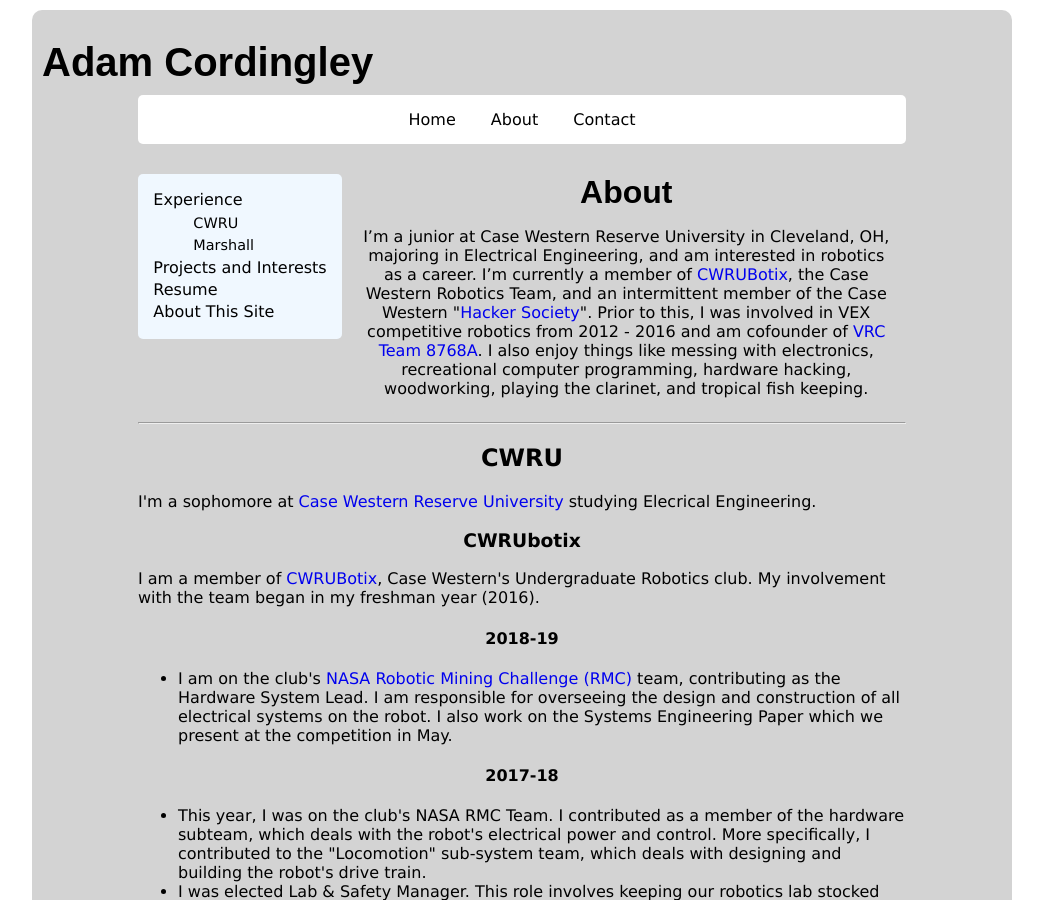
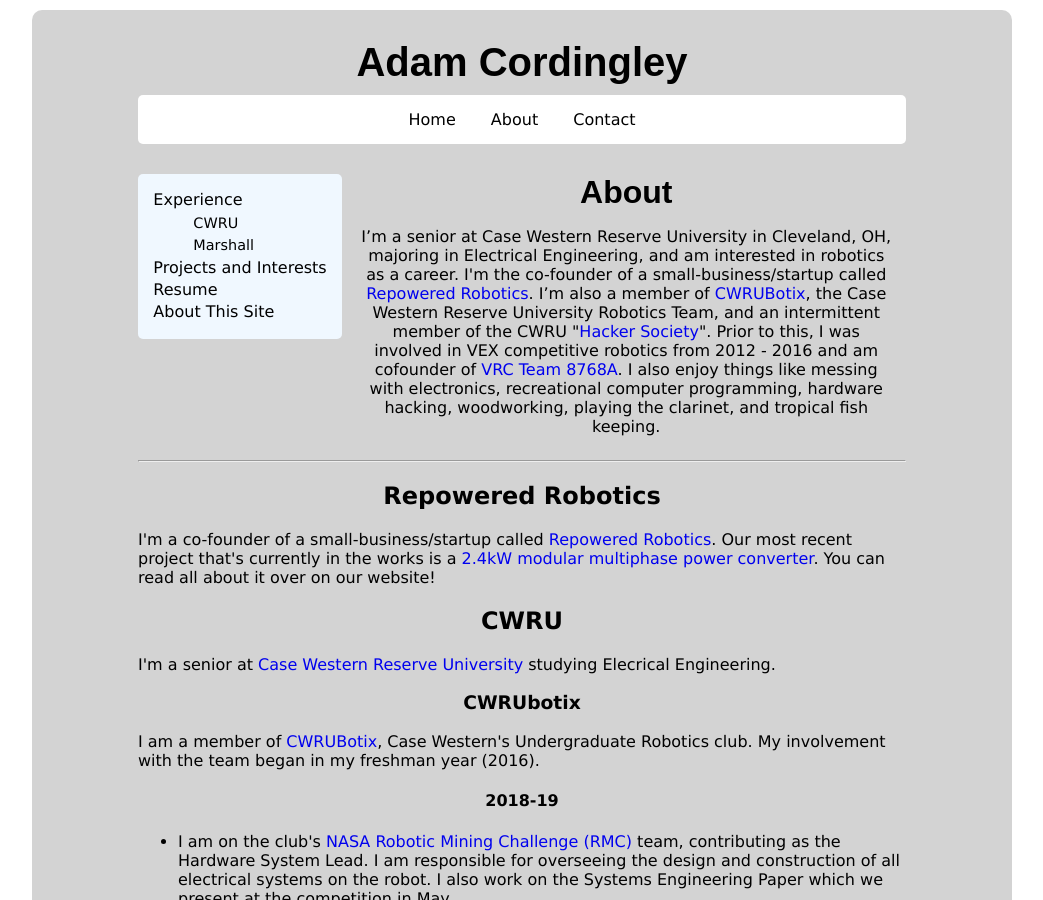
Before and after one commit to AdamC19/AdamC19.github.io, a Jekyll site: the page built from about.html, in a window 1280 px wide and 900 px high. Shown: the whole window, without its empty margins (118-1161 px from the left). Built offline with Jekyll 4.4.1, drawn with Linux system fonts in a browser that asks for light colours; comment, search, counter and statistics services are not loaded.

Commit message:
Update about and fix about.html layout

```diff
--- a/_layouts/about.html
+++ b/_layouts/about.html
@@ -6,7 +6,7 @@
 <body>
 	<div id="backdrop" class="center">
 		<!--<img src="img/web_header.png">-->
-		<h1 id="header">Adam Cordingley</h1>
+		<h1 class="center-all" id="header">Adam Cordingley</h1>
 		{% include default-nav.html %}
 
 		<div id="content" class="center">
--- a/about.html
+++ b/about.html
@@ -19,15 +19,20 @@
 <div class="center-about">
 	<h1 id="top" class="center-all">{{ page.title }}</h1>
 
-	<p class="center-all">I&rsquo;m a junior at Case Western Reserve University in Cleveland, OH, majoring in Electrical Engineering, and am interested in robotics as a career. I&rsquo;m currently a member of <a href="http://cwrubotix.case.edu" target="_blank">CWRUBotix</a>, the Case Western Robotics Team, and an intermittent member of the Case Western &quot;<a href="http://hacsoc.org" target="_blank">Hacker Society</a>&quot;. Prior to this, I was involved in VEX competitive robotics from 2012 - 2016 and am cofounder of <a href="http://backdrive.github.io/" target="_blank">VRC Team 8768A</a>. I also enjoy things like messing with electronics, recreational computer programming, hardware hacking, woodworking, playing the clarinet, and tropical fish keeping.</p>
+	<p class="center-all">I&rsquo;m a senior at Case Western Reserve University in Cleveland, OH, majoring in Electrical Engineering, and am interested in robotics as a career. I'm the co-founder of a small-business/startup called <a href="https://repoweredrobotics.com">Repowered Robotics</a>. I&rsquo;m also a member of <a href="http://cwrubotix.case.edu" target="_blank">CWRUBotix</a>, the Case Western Reserve University Robotics Team, and an intermittent member of the CWRU &quot;<a href="http://hacsoc.org" target="_blank">Hacker Society</a>&quot;. Prior to this, I was involved in VEX competitive robotics from 2012 - 2016 and am cofounder of <a href="http://backdrive.github.io/" target="_blank">VRC Team 8768A</a>. I also enjoy things like messing with electronics, recreational computer programming, hardware hacking, woodworking, playing the clarinet, and tropical fish keeping.</p>
 
 </div>
 <hr />
 
+<!--REPOWERED ROBOTICS-->
+<h2 id="repoweredrobotics" class="center-all">Repowered Robotics</h2>
+<p>
+	I&apos;m a co-founder of a small-business/startup called <a href="https://repoweredrobotics.com">Repowered Robotics</a>. Our most recent project that&apos;s currently in the works is a <a href="https://repoweredrobotics.com/mmpsu">2.4kW modular multiphase power converter</a>. You can read all about it over on our website!
+</p>
 <!--CWRU-->
 <h2 id="cwru" class="center-all">CWRU</h2>
 <p>
-I&apos;m a sophomore at <a href="http://case.edu" target="_blank">Case Western Reserve University</a> studying Elecrical Engineering.
+I&apos;m a senior at <a href="http://case.edu" target="_blank">Case Western Reserve University</a> studying Elecrical Engineering.
 </p>
 
 <h3 class="center-all">CWRUbotix</h3>
```
